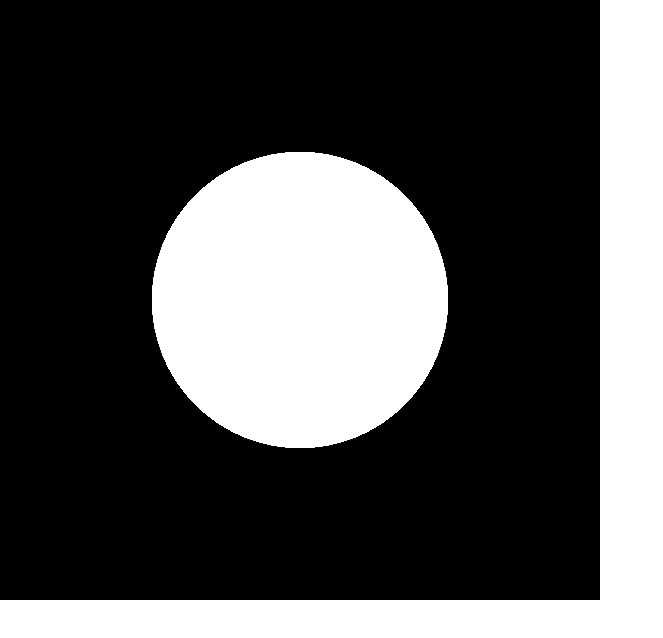
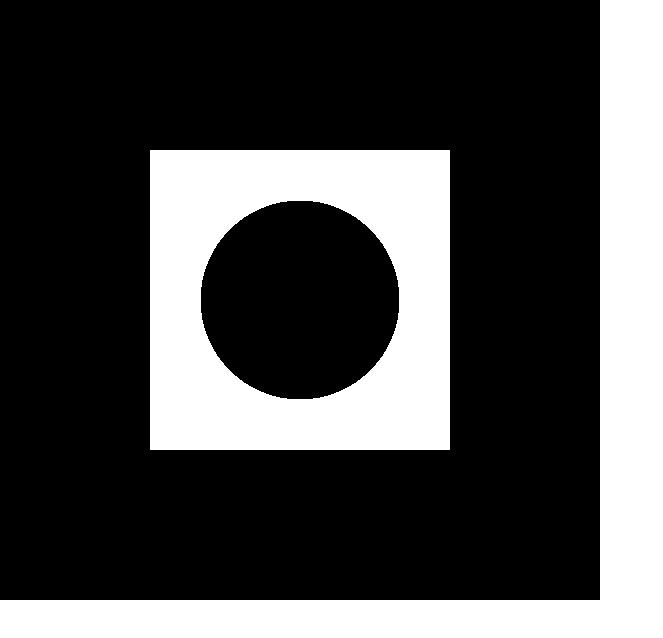
Before and after one commit to codefromhezad/Distance, a plain HTML site: page index.html in a window 1280 px wide. Shown: the whole page, without its empty margins (0-663 px from the left). Drawn offline with nearby package versions, Linux system fonts and the light colour scheme.

Commit message:
Huge refactoring of the JS renderer

```diff
--- a/index.html
+++ b/index.html
@@ -19,7 +19,7 @@
             <p class="browserupgrade">You are using an <strong>outdated</strong> browser. Please <a href="http://browsehappy.com/">upgrade your browser</a> to improve your experience.</p>
         <![endif]-->
 
-        <div id="main-screen"></div>
+        <canvas id="main-screen"></canvas>
 
         <script src="https://code.jquery.com/jquery-1.12.0.min.js"></script>
         <script>window.jQuery || document.write('<script src="js/vendor/jquery-1.12.0.min.js"><\/script>')</script>
@@ -28,7 +28,10 @@
 
         <script>
             $( function() {
-                var renderer = new ShaderRenderer('main-screen', 600, 600, 'js/shader.vert', 'js/shader.frag');
+                window.renderer = new ShaderRenderer();
+
+                renderer.init('main-screen', 600, 600);
+                renderer.loadFragmentShader('shaders/fragment.glsl');
             });
         </script>
     </body>
--- a/js/ShaderRenderer.js
+++ b/js/ShaderRenderer.js
@@ -1,60 +1,111 @@
-var ShaderRenderer = function(screen_id, width, height, vertex_file, fragment_file) {
-	this.width = width;
-	this.height= height;
-	this.screen_id = screen_id;
+var MAX_PARSING_RECURSIONS = 50;
 
-	/* INIT SCENE / RENDERER */
-	var VIEW_ANGLE = 45,
-	    ASPECT = this.width / this.height,
-	    NEAR = 1,
-	    FAR = 1000;
+var ShaderRenderer = function() {
 
-	var renderer = new THREE.WebGLRenderer({ antialias: true });
-	var camera = new THREE.PerspectiveCamera(VIEW_ANGLE, ASPECT, NEAR, FAR);
+	this.init = function(screen_id, width, height) {
 
-	var scene = new THREE.Scene();
+		/* Init renderer DOM and data */
+		this.width = width;
+		this.height= height;
+		this.canvas = document.getElementById(screen_id);
 
-	camera.position.z = 300;
+		if( this.canvas.length == 0 ) {
+			console.error("Can't find any canvas with id '"+screen_id+"'");
+			return;
+		}
 
-	renderer.setSize(this.width, this.height);
+		/* Init scene / renderer */
+		this.renderer = new THREE.WebGLRenderer({canvas: this.canvas});
+		this.renderer.setSize(this.width, this.height);
 
-	$('#' + screen_id).append(renderer.domElement);
+		this.camera = new THREE.PerspectiveCamera(45, this.width / this.height, 1, 1000);
+		this.scene = new THREE.Scene();
 
+		/* Init shader constants as uniforms */
+		this.uniforms = {
+		    u_resolution: { type: 'vec2', value: {x: this.width, y: this.height} },
+		    u_fov: { type: 'f', value: 1 }
+		};
 
-	/* SHADER ATTRIBUTES */
-	this.uniforms = {
-	    u_resolution: {
-	        type: 'vec2',
-	        value: {x: this.width, y: this.height}
-	    },
-	    u_fov: {
-	    	type: 'f',
-	    	value: 1
-	    }
-	};
+		/* Init shader material */
+		this.shaderMaterial = new THREE.ShaderMaterial({
+		    vertexShader: "void main() { gl_Position = vec4(position, 1.0); }",
+		    fragmentShader: "void main() { gl_FragColor = vec4(0.0); }",
+		    uniforms: this.uniforms,
+		    depthWrite: false,
+			depthTest: false
+		});
 
-	/* SHADERS LOADING */
-	var that = this;
-	$.get(vertex_file, function(vertex_data) {
-		$.get(fragment_file, function(fragment_data) {
-			that.shaderMaterial = new THREE.ShaderMaterial({
-			    vertexShader: vertex_data,
-			    fragmentShader: fragment_data,
-			    uniforms: that.uniforms,
-			    depthWrite: false,
-				depthTest: false
+		/* Fullscreen quad used as a screen for the fragment shader */
+		this.quad = new THREE.Mesh(
+			new THREE.PlaneGeometry(2, 2),
+			this.shaderMaterial
+		);
+		this.scene.add(this.quad);
+	}
+
+	this.loadFile = function(file_path, done_callback) {
+		$.get(file_path, function(response) {
+			done_callback(response);
+		}).fail( function(response) {
+			console.error("Can't load '" + file_path + "': "+
+				"A " + response.status + " error was returned by the server");
+		});
+	}
+
+	this.parseDistanceShader = function(shader_code, done_callback, recursion_level) {
+
+		if( recursion_level === undefined ) {
+			recursion_level = 0;
+		}
+
+		if( recursion_level >= MAX_PARSING_RECURSIONS ) {
+			console.error("Too much recursion while parsing the shader code. Please check for syntax errors");
+			return;
+		}
+
+		/* Parse @import directive */
+		var import_match = shader_code.match(/\@import\s*\(\s*(.+)\s*\)/i);
+		if( import_match ) {
+			var directive_length = import_match[0].length;
+			var directive_file = import_match[1];
+			var directive_index = import_match.index;
+
+			var that = this;
+			this.loadFile(directive_file, function(imported_data) {
+				shader_code = shader_code.substring(0, directive_index) +
+					imported_data +
+					shader_code.substring(directive_index + directive_length);
+
+				that.parseDistanceShader(shader_code, done_callback, recursion_level + 1);
 			});
 
-			/* FULLSCREEN QUAD */
-			var quad = new THREE.Mesh(
-				new THREE.PlaneGeometry(2, 2),
-				that.shaderMaterial
-			);
+			return;
+		}
 
-			/* Render */
-			scene.add(quad);
+		/* Remove eventual non ascii characters in the shader code */
+		shader_code = shader_code.replace(/[^\x00-\x7F]/g, "");
 
-			renderer.render(scene, camera);
+		/* Everything parsed, let's execute the done callback */
+		if( done_callback ) {
+			done_callback(shader_code);
+		}
+	}
+
+	this.loadFragmentShader = function(fragment_shader_file) {
+		var that = this;
+
+		this.loadFile(fragment_shader_file, function(fragment_data) {
+			that.parseDistanceShader(fragment_data, function(parsed_fragment) {
+				that.shaderMaterial.fragmentShader = parsed_fragment;
+				that.shaderMaterial.needsUpdate = true;
+
+				that.render();
+			});
 		});
-	});
+	}
+
+	this.render = function() {
+		this.renderer.render(this.scene, this.camera);
+	}
 }
--- a/js/shader.vert
+++ /dev/null
@@ -1,3 +0,0 @@
-void main() {
-    gl_Position = vec4(position, 1.0);
-}
--- a/js/shader.frag
+++ b/shaders/fragment.glsl
@@ -4,14 +4,19 @@ uniform float u_fov;
 const float g_rmEpsilon = 0.0001;
 const int maxSteps = 32;
 
-float spherePrimitive(vec3 p, float radius) {
-    return length(p) - radius;
+@import(shaders/lib/primitives.glsl)
+
+float distanceField(vec3 p) {
+    return max(
+        -spherePrimitive(p, 0.6),
+        boxPrimitive(p, vec3(0.5))
+    );
 }
 
 void main() {
-    vec3 eye = vec3(0, 0, -1);
-    vec3 up = vec3(0, 1, 0);
-    vec3 right = vec3(1, 0, 0);
+    vec3 eye = vec3(0.0, 0.0, -1);
+    vec3 up = vec3(0, 1.0, 0.0);
+    vec3 right = vec3(1.0, 0.0, 0.0);
 
     float u = gl_FragCoord.x * 2.0 / u_resolution.x - 1.0;
     float v = gl_FragCoord.y * 2.0 / u_resolution.y - 1.0;
@@ -22,13 +27,11 @@ void main() {
 
     float t = 0.0;
 
-    for(int i = 0; i < maxSteps; ++i)
-    {
+    for(int i = 0; i < maxSteps; ++i) {
         vec3 p = eye + ro + rd * u_fov * t;
-        float d = spherePrimitive(p, 0.5);
+        float d = distanceField(p);
 
-        if(d < g_rmEpsilon)
-        {
+        if(d < g_rmEpsilon) {
             color = vec4(1.0); // Sphere color
             break;
         }
--- /dev/null
+++ b/shaders/lib/primitives.glsl
@@ -0,0 +1,8 @@
+float spherePrimitive(vec3 p, float radius) {
+    return length(p) - radius;
+}
+
+float boxPrimitive( vec3 p, vec3 b ) {
+  vec3 d = abs(p) - b;
+  return min(max(d.x,max(d.y,d.z)),0.0) + length(max(d,0.0));
+}
```
